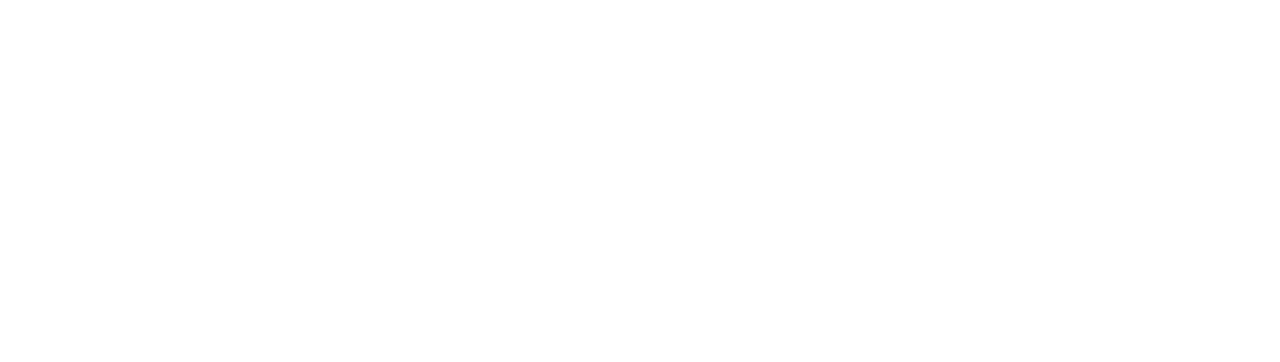
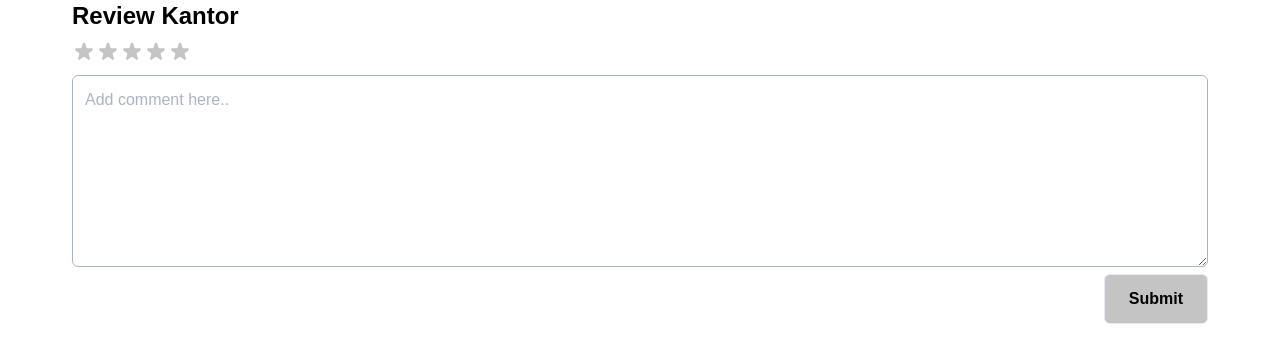
Before and after one commit to Sewakantor/frontend, a Next.js app: page / in a window 1280 px wide. Shown: the top 362 px of the page. Built offline with nearby package versions, Linux system fonts and the light colour scheme.

Commit message:
[ADD] Add Review section

```diff
--- /dev/null
+++ b/components/AddReview.js
@@ -0,0 +1,56 @@
+import Rating from 'react-rating'
+import { useForm } from 'react-hook-form'
+import Swal from 'sweetalert2'
+import { StarIcon as StarSolid } from '@heroicons/react/solid'
+
+export default function AddReview() {
+    const { register, handleSubmit, formState: { errors }, reset, setValue, getValues } = useForm();
+
+    const onSubmit = (data) => {
+        console.log(data);
+        Swal.fire(
+            'Register account success!',
+            'Silahkan cek email untuk verifikasi',
+            'success'
+        )
+        reset({
+            rating:0,
+            comment:""
+        })
+    }
+    return (
+        <div className='container mx-auto px-2'>
+            <h1 className="text-2xl font-bold mb-2">Review Kantor</h1>
+            <div className=''>
+                <form onSubmit={handleSubmit(onSubmit)}>
+                    <Rating
+                        emptySymbol={<StarSolid className="w-6 h-6 text-[#C4C4C4]" />}
+                        fullSymbol={<StarSolid className="w-6 h-6 text-yellow-500" />}
+                        {...register("rating",{required:"Rating tidak boleh kosong"})}
+                        onChange={(val) => setValue("rating", val)}
+                        initialRating={setValue("rating"),0}
+                        className='mb-1'
+                    />
+                    {errors.rating && errors.rating.type === "required" &&  <p className="mb-3 text-red-600 text-xs font-medium">{errors.rating.message}</p>}
+                    <div>
+                        <textarea
+                            placeholder='Add comment here..'
+                            className={"w-full h-48 border rounded-md text-md p-3 focus:outline-none " +
+                            (errors.comment ? 'border-red-600' : 'border-gray-400')}
+                            {...register("comment",{required:"Comment tidak boleh kosong"})}
+                            onChange={setValue("comment"),getValues("comment")}
+                        />
+                        {errors.comment && errors.comment.type === "required" && <p className="mt-1 text-red-600 text-xs font-medium">{errors.comment.message}</p>}
+                    </div>
+                    <div className="float-right align-text-bottom">
+                        <button
+                            type="submit"
+                            className="border px-6 py-3 rounded-md bg-[#C4C4C4] font-bold ">
+                            Submit
+                        </button>
+                    </div>
+                </form>
+            </div>
+        </div>
+    )
+}
--- a/components/FormLogin.js
+++ b/components/FormLogin.js
@@ -8,6 +8,7 @@
 export default function FormLogin() {
 
     const {register, handleSubmit, formState: {errors} , reset} = useForm();
+
     const onSubmit = (data) => {
         console.log(data);
         Swal.fire(
@@ -68,7 +69,7 @@
                                                 autoComplete="current-password"
                                                 placeholder="Your Password"
                                                 className={"block w-full px-3 py-2 text-base text-neutral-600 placeholder-gray-400 transition duration-500 ease-in-out transform rounded-lg bg-[#EDEDED] outline-none border border-red-600" +
-                                                    (errors.passsword ? 'border border-red-600' : 'border border-transparent')}
+                                                    (errors.password ? 'border border-red-600' : 'border border-transparent')}
                                                 {...register("password", {required: "Password dibutuhkan"})}
                                             />
                                             {errors.password && <p className="mt-1 text-red-600 text-xs font-medium">{errors.password.message}</p>}
--- a/package.json
+++ b/package.json
@@ -15,6 +15,8 @@
     "react-dom": "17.0.2",
     "react-hook-form": "^7.22.5",
     "react-popper": "^2.2.5",
+    "react-rating": "^2.0.5",
+    "react-rating-stars-component": "^2.2.0",
     "sweetalert2": "^11.3.3"
   },
   "devDependencies": {
--- a/pages/index.js
+++ b/pages/index.js
@@ -1,7 +1,9 @@
+import AddReview from "../components/AddReview";
+
 export default function Home() {
   return (
     <>
-
+      <AddReview/>
     </>
   )
 }
```
Also changed, not shown: 1 other file (tests, documents, lock files or other folders).
